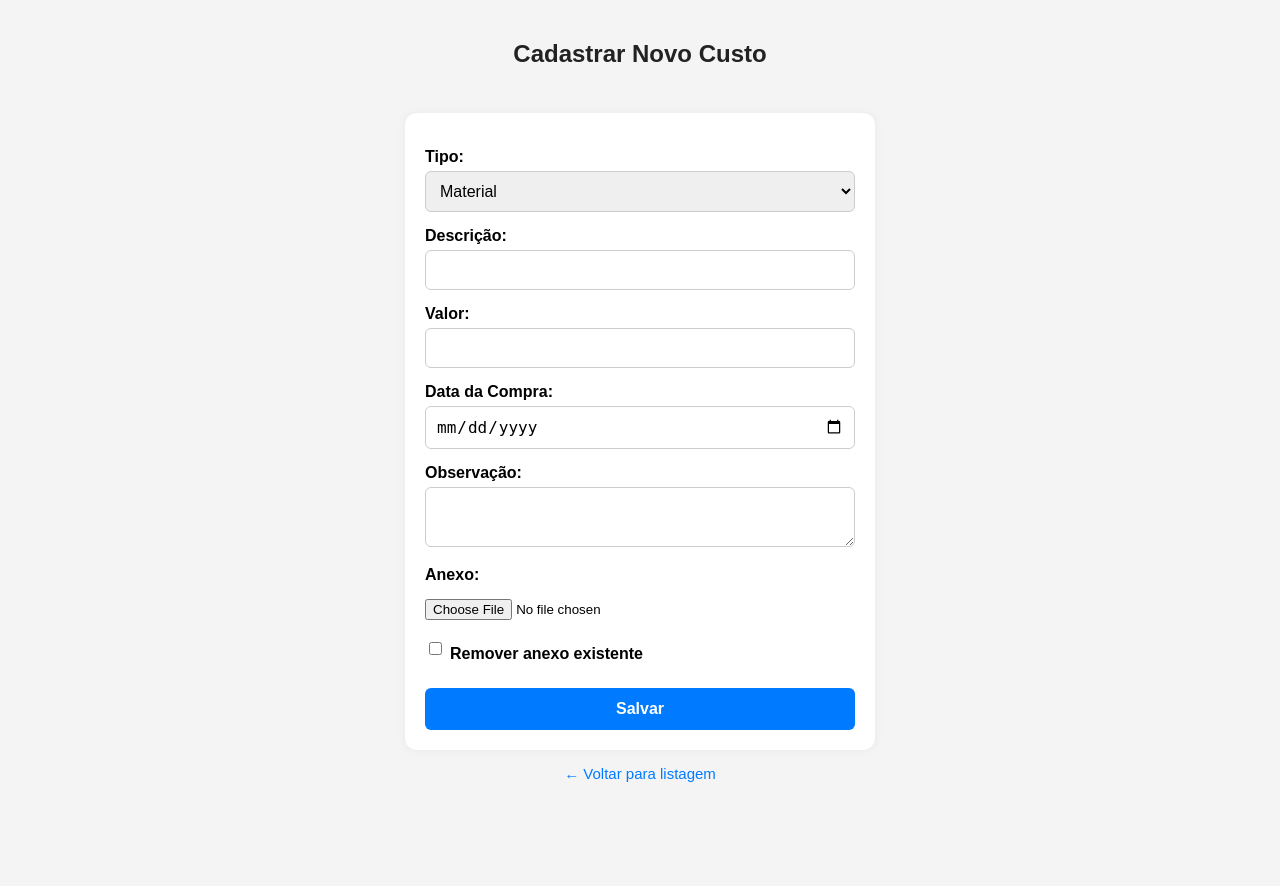
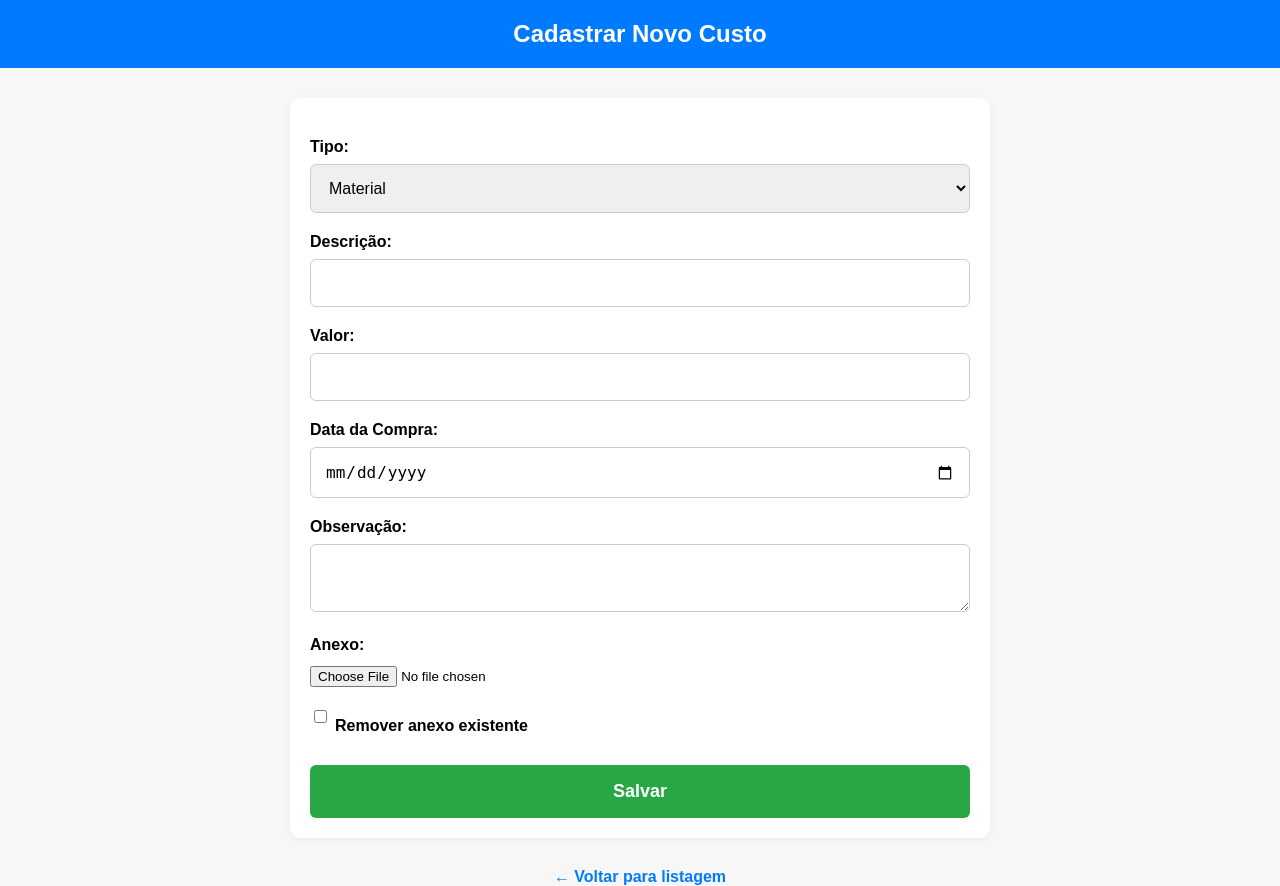
Before and after one commit to RodrigoSchlemper/ObraTia, a Flask app: page /editar in a window 1280 px wide. Before the commit the page ends 782 px from the top, so only its background shows below. Run offline with Flask 3, Linux system fonts and the light colour scheme; some libraries are stand-ins or nearby versions.

Commit message:
Update editar.html

```diff
--- a/templates/editar.html
+++ b/templates/editar.html
@@ -13,33 +13,28 @@
     font-family: Arial, sans-serif;
     margin: 0;
     padding: 0;
-      background-color: #f4f4f4;
+    background-color: #f7f7f7;
   }
 
   h2 {
     text-align: center;
-      padding: 20px 0 10px;
-      color: #222;
-    }
-
-    .container {
-      max-width: 500px;
-      margin: 0 auto;
-      padding: 15px;
+    margin: 0;
+    padding: 20px;
+    background-color: #007bff;
+    color: white;
   }
 
   form {
+    width: 100%;
+    margin: 0;
+    padding: 20px;
     background-color: #fff;
-      border-radius: 12px;
-      padding: 20px;
-      box-shadow: 0 0 10px rgba(0,0,0,0.05);
   }
 
   label {
+    display: block;
+    margin-top: 20px;
     font-weight: bold;
-      display: block;
-      margin-bottom: 5px;
-      margin-top: 15px;
   }
 
   input[type="text"],
@@ -48,20 +43,21 @@
   select,
   textarea {
     width: 100%;
-      padding: 10px;
+    padding: 14px;
+    margin-top: 8px;
+    font-size: 16px;
     border: 1px solid #ccc;
     border-radius: 6px;
-      font-size: 16px;
   }
 
   input[type="file"] {
-      margin-top: 10px;
+    margin-top: 12px;
   }
 
   .checkbox-group {
+    margin-top: 10px;
     display: flex;
     align-items: center;
-      margin-top: 10px;
   }
 
   .checkbox-group input {
@@ -69,38 +65,47 @@
   }
 
   button {
-      display: block;
+    margin-top: 30px;
     width: 100%;
-      background-color: #007bff;
+    padding: 16px;
+    background-color: #28a745;
     color: white;
     font-weight: bold;
-      padding: 12px;
     border: none;
     border-radius: 6px;
-      font-size: 16px;
-      margin-top: 20px;
+    font-size: 18px;
     cursor: pointer;
   }
 
   button:hover {
-      background-color: #0056b3;
+    background-color: #218838;
   }
 
   .voltar {
     text-align: center;
-      margin-top: 15px;
+    margin-top: 20px;
   }
 
   .voltar a {
     color: #007bff;
     text-decoration: none;
-      font-size: 15px;
+    font-weight: bold;
   }
 
   .voltar a:hover {
     text-decoration: underline;
   }
+
+  @media (min-width: 768px) {
+    form {
+      max-width: 700px;
+      margin: 30px auto;
+      border-radius: 10px;
+      box-shadow: 0 2px 10px rgba(0,0,0,0.05);
+    }
+  }
 </style>
+
 </head>
 <body>
   <h2>Cadastrar Novo Custo</h2>
```
Lines whose indentation alone changed are shown as unchanged.
